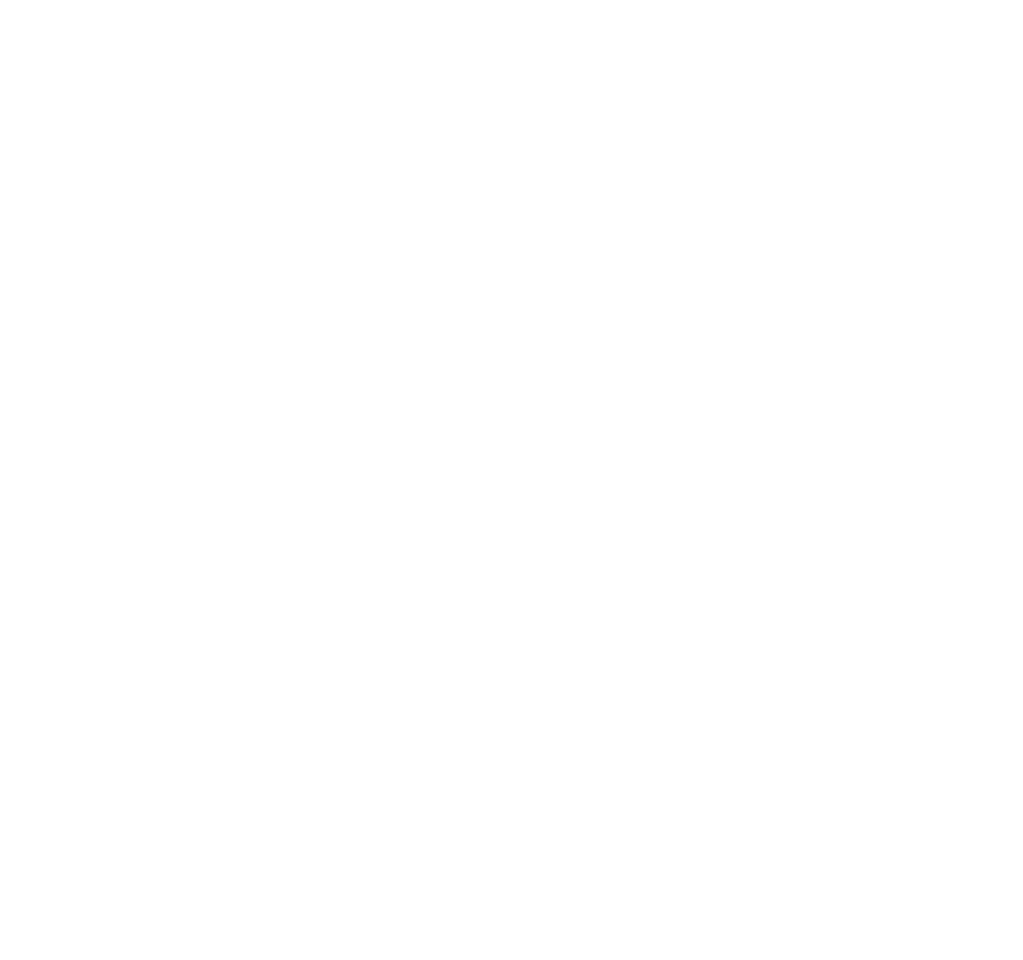
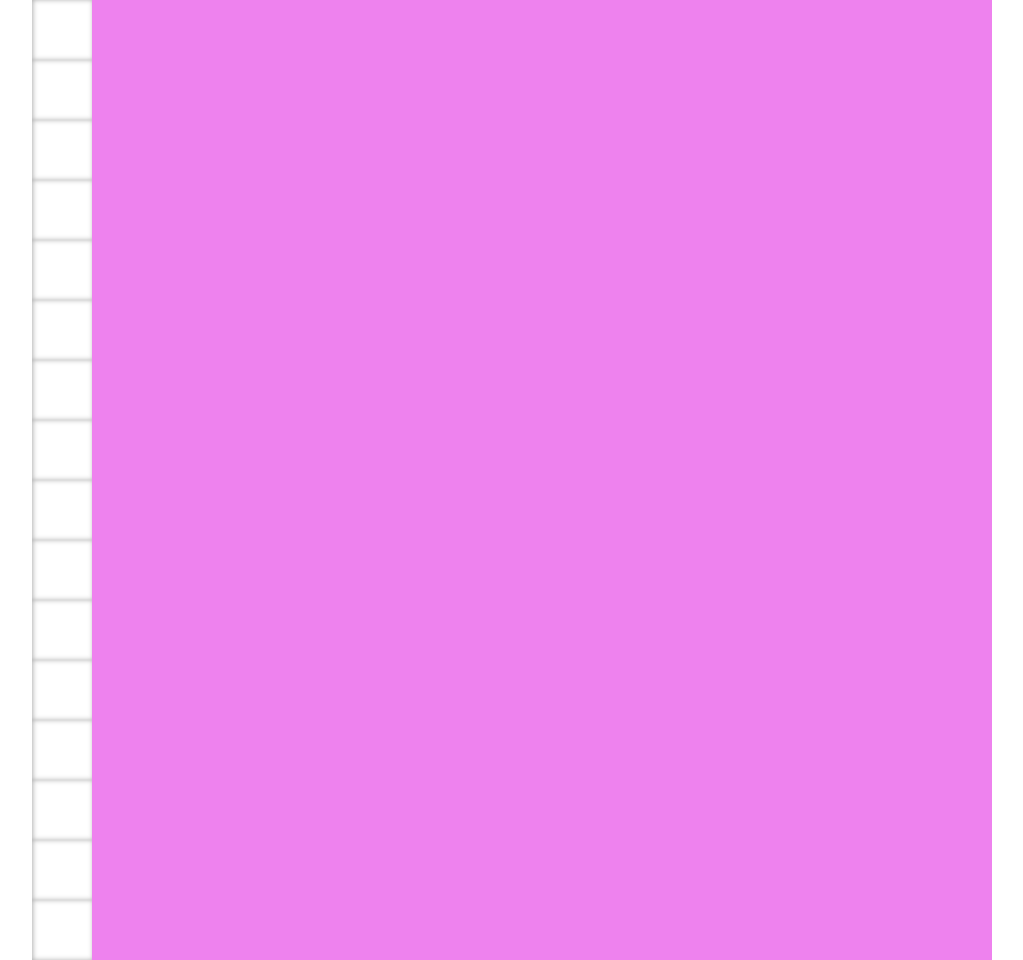
Before and after one commit to MatteoPenta/sketchpad, a plain HTML site: page index.html in a window 1280 px wide. Shown: the whole page, without its empty margins (128-1151 px from the left). Before the commit the page ends 800 px from the top, so only its background shows below. Drawn offline with nearby package versions, Linux system fonts and the light colour scheme.

Commit message:
Begun coding box system

```diff
--- a/css/style.css
+++ b/css/style.css
@@ -6,3 +6,16 @@ body {
   margin: 0;
   padding: 0;
 }
+
+.container {
+  width: 960px;
+  height: 960px;
+  margin: 0 auto;
+
+  background: violet;
+}
+
+.box {
+  background: white;
+  box-shadow: inset 1px 0 5px rgba(56, 56, 56, .4);
+}
--- a/index.html
+++ b/index.html
@@ -8,6 +8,9 @@
   </head>
   <body>
 
+    <div class="container">
+
+    </div>
 
     <script type="text/javascript" src="js/script.js"></script>
   </body>
--- a/js/script.js
+++ b/js/script.js
@@ -1,4 +1,29 @@
+/*
+  TO-DOs
+  * Adding columns
+  etc.
+*/
+
 function main() {
+  var container = $('.container');
+  var boxesPerLine = 16; // starting value for n of boxes per each line
+
+  // gets the width of the container to set
+  // an appropriate width for the boxes based on
+  // their number.
+  var containerWidth = container.css('width');
+  // WARNING: parseInt needs control cases
+  var boxDimension = parseInt(containerWidth) / boxesPerLine;
+
+  console.log(boxDimension);
+
+  for (var i = 0; i < boxesPerLine; i++) {
+    var box = $('<div class="box"></div>');
+    box.css('width', boxDimension);
+    box.css('height', boxDimension);
+
+    $('.container').append(box);
+  }
 
 }
 
```
